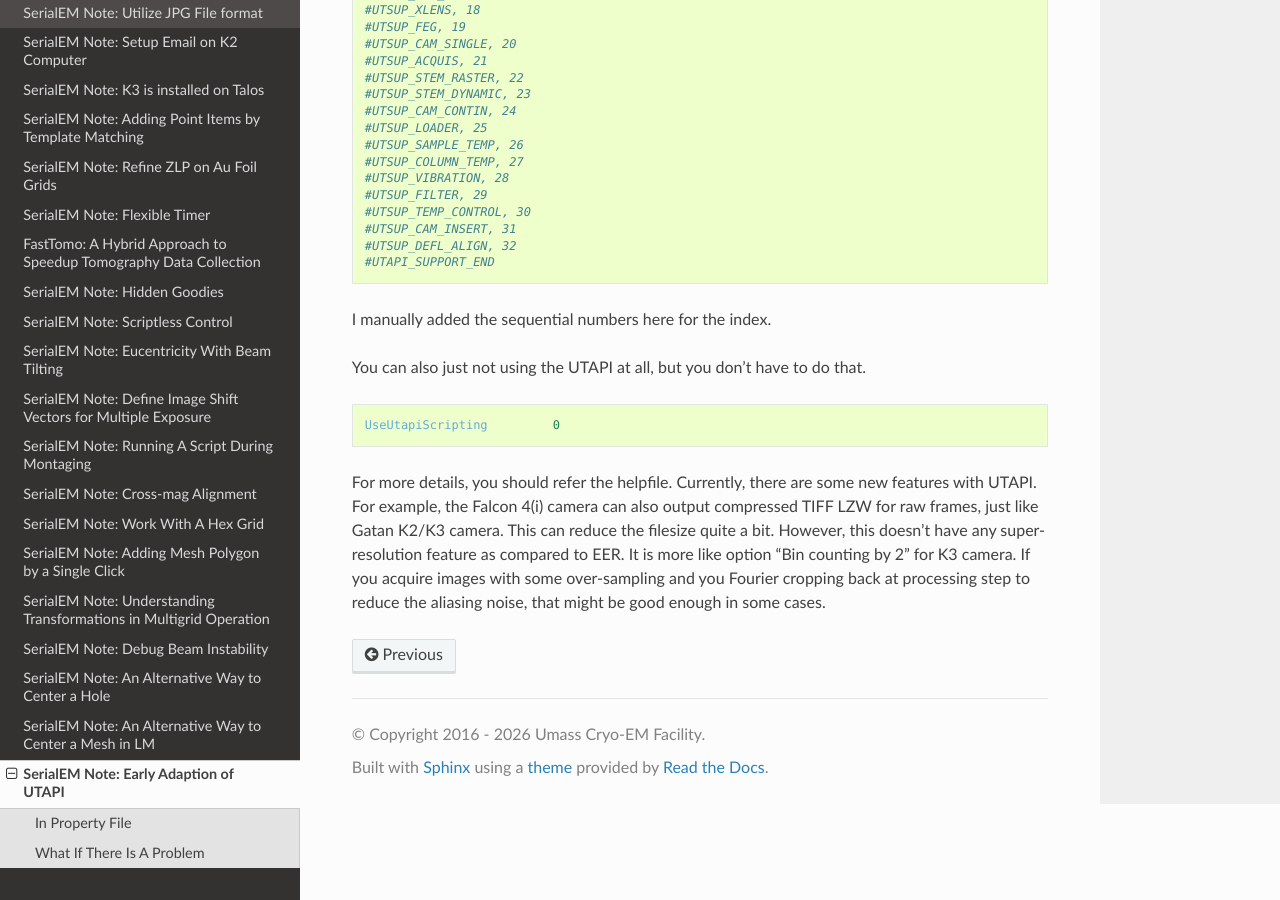
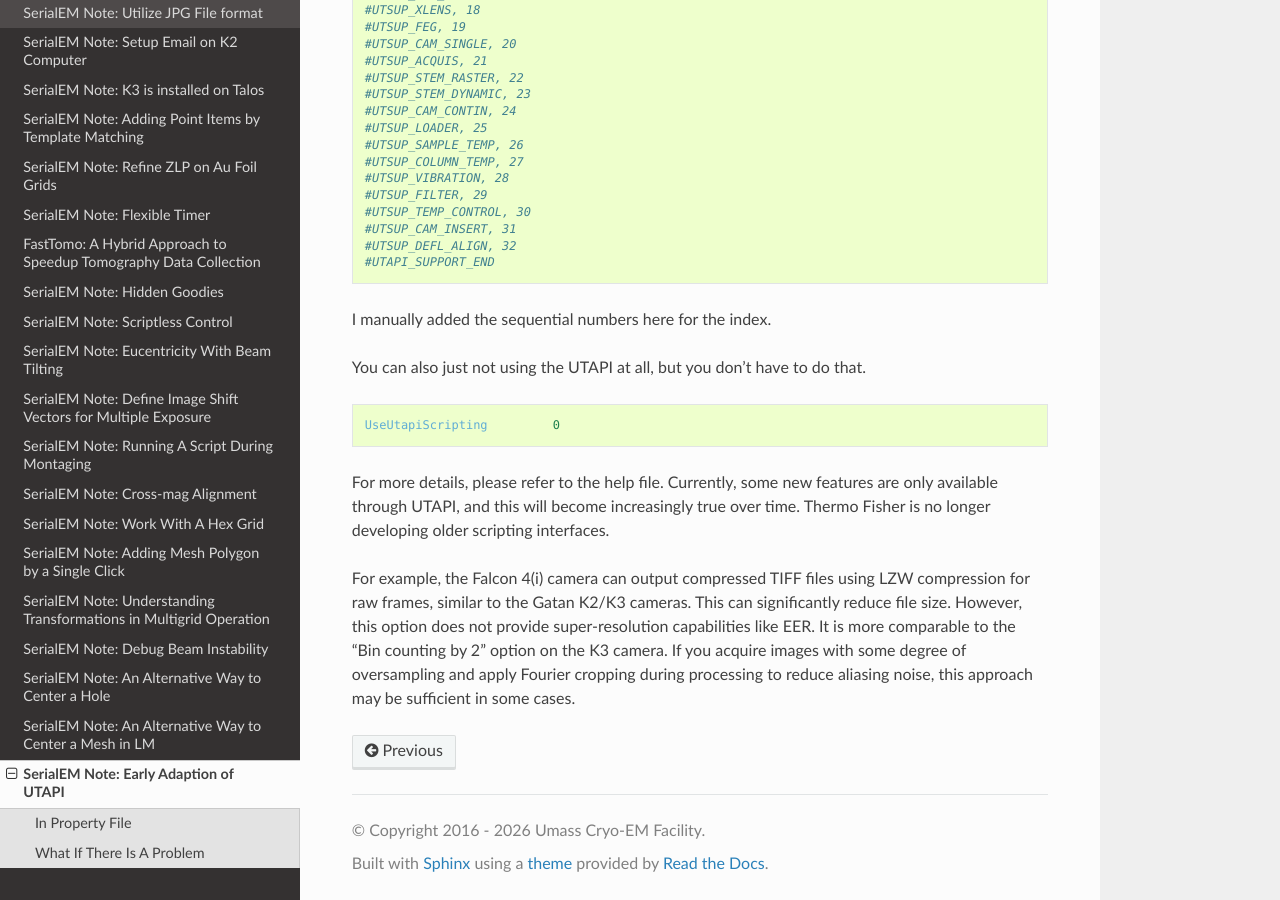
Before and after one commit to xuchen66/sphinx-emdocs, a Sphinx documentation site: the page built from source/serialem_note_UTAPI.rst, in a window 1280 px wide and 900 px high, scrolled down 1987 px. Built offline with Sphinx 7.4.7 and the Read the Docs theme 3.1.0, drawn with Linux system fonts in a browser that asks for light colours; pages that are not in the unit, such as notebooks, are missing from menus.

Commit message:
Update serialem_note_UTAPI.rst

```diff
--- a/source/serialem_note_UTAPI.rst
+++ b/source/serialem_note_UTAPI.rst
@@ -138,11 +138,13 @@ You can also just not using the UTAPI at all, but you don't have to do that.
 
   UseUtapiScripting	    0
 
-For more details, you should refer the helpfile. Currently, there are some
-new features with UTAPI. For example, the Falcon 4(i) camera can also output
-compressed TIFF LZW for raw frames, just like Gatan K2/K3 camera. This can
-reduce the filesize quite a bit. However, this doesn't have any
-super-resolution feature as compared to EER. It is more like option "Bin
-counting by 2" for K3 camera. If you acquire images with some over-sampling
-and you Fourier cropping back at processing step to reduce the aliasing
-noise, that might be good enough in some cases.
+For more details, please refer to the help file. Currently, some new features are only
+available through UTAPI, and this will become increasingly true over time. Thermo
+Fisher is no longer developing older scripting interfaces.
+
+For example, the Falcon 4(i) camera can output compressed TIFF files using LZW compression
+for raw frames, similar to the Gatan K2/K3 cameras. This can significantly reduce file size.
+However, this option does not provide super-resolution capabilities like EER. It is more
+comparable to the “Bin counting by 2” option on the K3 camera. If you acquire images with
+some degree of oversampling and apply Fourier cropping during processing to reduce aliasing
+noise, this approach may be sufficient in some cases.
```
